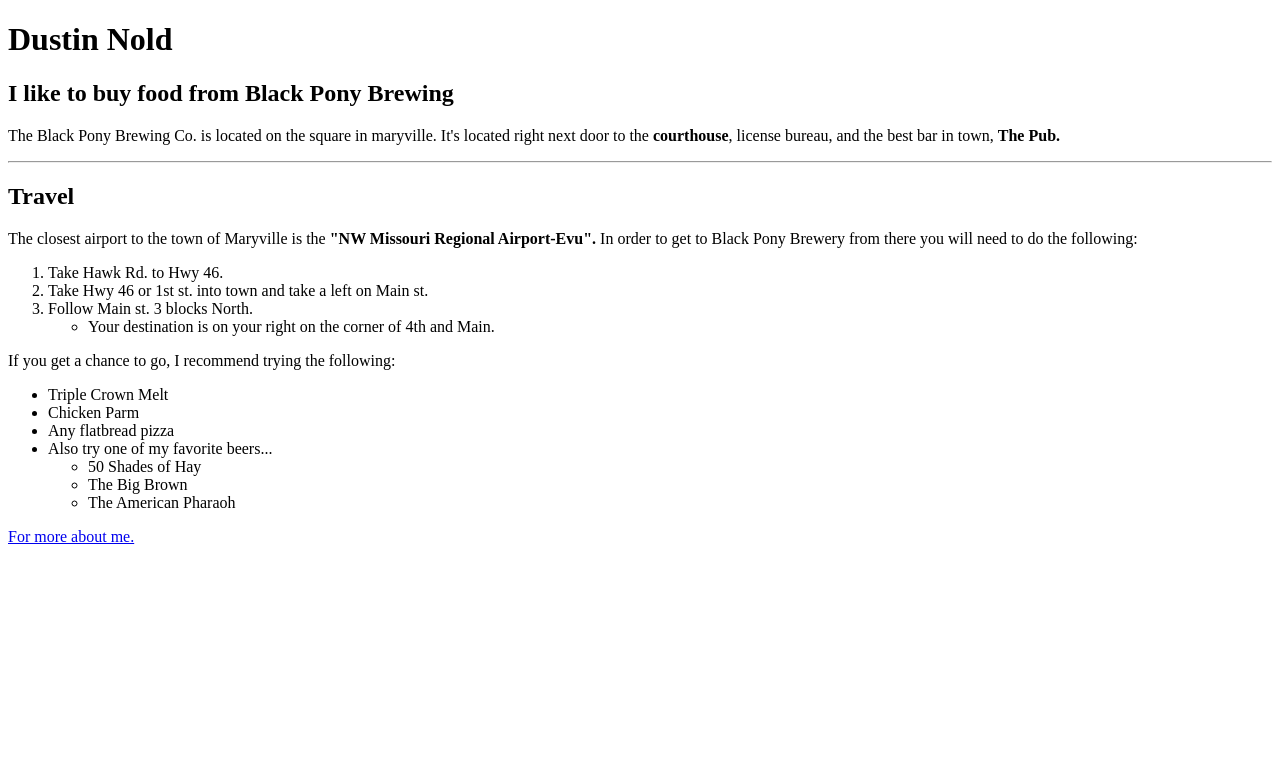
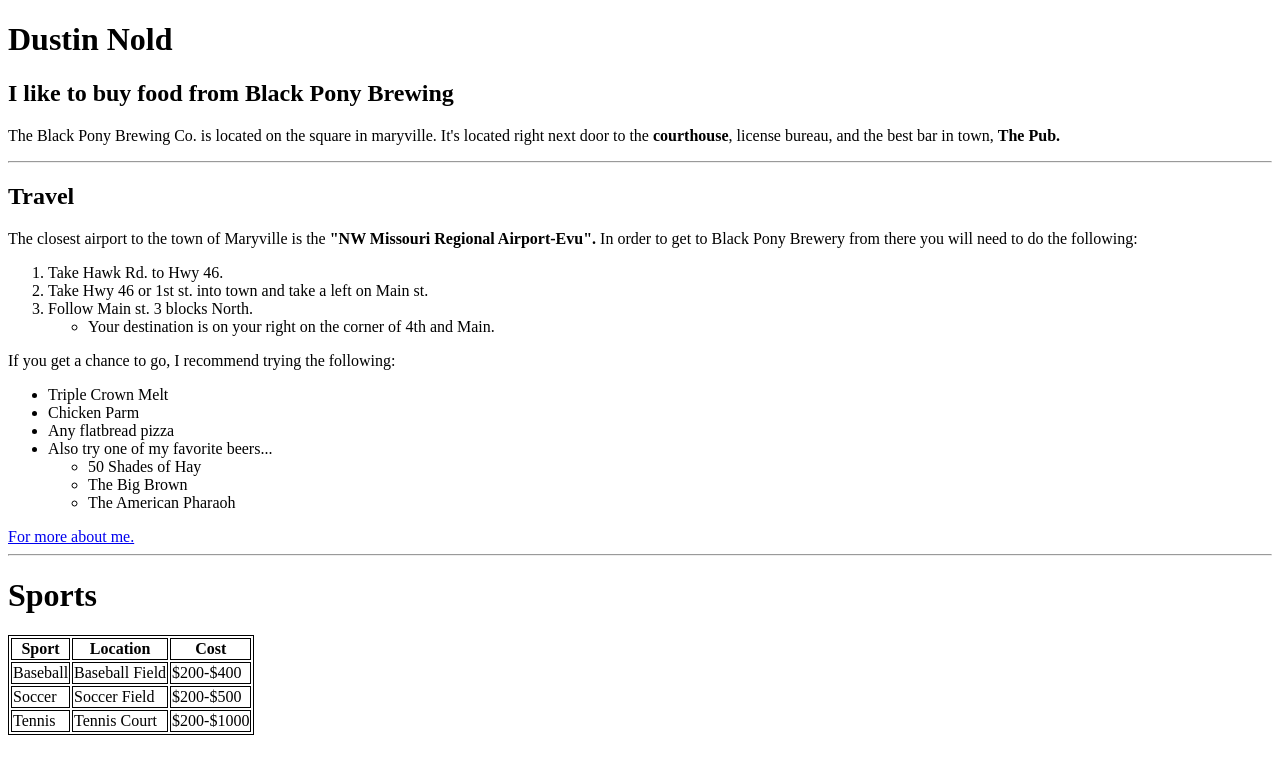
Before and after one commit to 44-563-Web-Apps-S22/webapps-s22-assignment-3-ddnold, a plain HTML site: page index.html in a window 1280 px wide. Drawn offline with Linux system fonts and the light colour scheme.

Commit message:
Part 8 added
Commit 5

```diff
--- a/index.html
+++ b/index.html
@@ -1,5 +1,9 @@
 <!DOCTYPE html>
 <html>
+    <style>
+        table, th, td {
+  border: 1px solid black; }
+    </style>
     <head>
         <title>Index of things</title>
     </head>
@@ -33,5 +37,29 @@
                 </ul>
             </ul>
             <a href="aboutme.html">For more about me.</a>
+            <hr>
+            <h1>Sports</h1>
+            <table>
+                <tr>
+                    <th>Sport</th>
+                    <th>Location</th>
+                    <th>Cost</th>
+                </tr>
+                <tr>
+                    <td>Baseball</td>
+                    <td>Baseball Field</td>
+                    <td>$200-$400</td>
+                </tr>
+                <tr>
+                    <td>Soccer</td>
+                    <td>Soccer Field</td>
+                    <td>$200-$500</td>
+                </tr>
+                <tr>
+                    <td>Tennis</td>
+                    <td>Tennis Court</td>
+                    <td>$200-$1000</td>
+                </tr>
+            </table>
     </body>
 </html>
```
